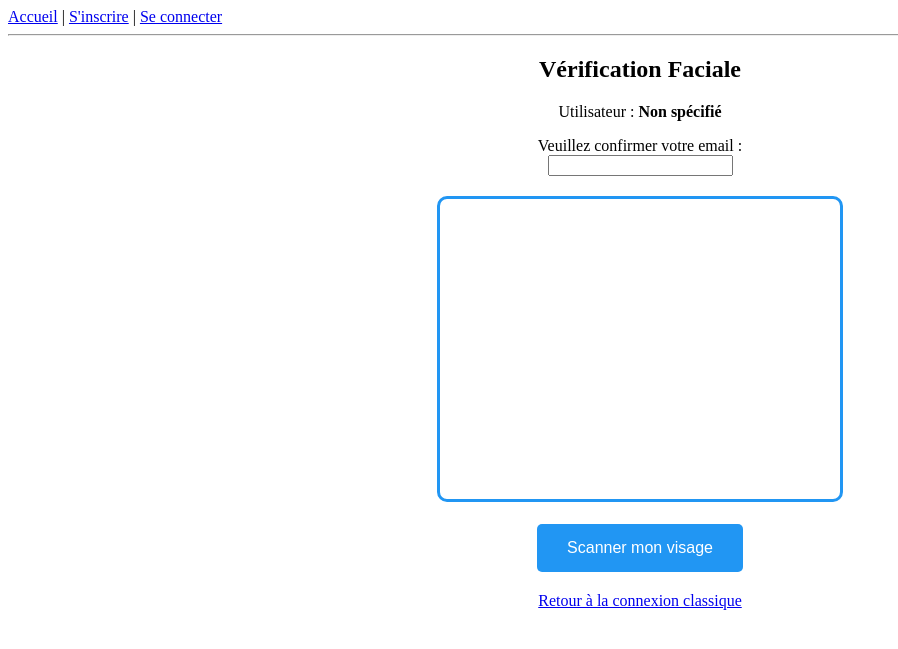
After one commit to Serpiel/FaceID_Web-App, a Flask app: page /login/face_step in a window 1280 px wide. The commit adds this page. Shown: the top 649 px of the page, without its empty margins (0-898 px from the left). Run offline with Flask 3, Linux system fonts and the light colour scheme.

Commit message:
Upgrade on the face auth + add a folder base

```diff
--- a/app.py
+++ b/app.py
@@ -78,13 +78,10 @@ def login():
             flash("Veuillez remplir tous les champs.", "error")
             return redirect(url_for('login'))
 
-        # 1. Chercher l'utilisateur dans la base de données
         response = users_table.get_item(Key={'email': email})
         user = response.get('Item')
 
-        # 2. Vérifier si l'utilisateur existe ET si le mot de passe correspond au hash
         if user and check_password_hash(user['password'], password):
-            # 3. Créer la session utilisateur
             session['user_email'] = user['email']
             flash("Connexion réussie !", "success")
             return redirect(url_for('index'))
@@ -92,8 +89,19 @@ def login():
             flash("Email ou mot de passe incorrect.", "error")
             return redirect(url_for('login'))
 
-    # Afficher le formulaire si c'est une requête GET
     return render_template('login.html')
+
+@app.route('/login/face_step')
+def login_face_page():
+    email = request.args.get('email', '')
+    return render_template('login_face.html', email=email)
+
+# --- ROUTE : TRAITEMENT IA (Toujours la même) ---
+@app.route('/login/face', methods=['POST'])
+def login_face_api():
+    data = request.get_json()
+    email = data.get('email')
+    photo_live_b64 = data.get('photo_base64')
 
 # --- ROUTE : DÉCONNEXION ---
 @app.route('/logout')
--- /dev/null
+++ b/templates/login_face.html
@@ -0,0 +1,35 @@
+{% extends "base.html" %}
+
+{% block content %}
+    <div style="text-align: center;">
+        <h2>Vérification Faciale</h2>
+        <p>Utilisateur : <strong>{{ email if email else "Non spécifié" }}</strong></p>
+
+        {% if not email %}
+            <div style="margin-bottom: 20px;">
+                <label>Veuillez confirmer votre email :</label><br>
+                <input type="email" id="face_email" value="{{ email }}" required>
+            </div>
+        {% else %}
+            <input type="hidden" id="face_email" value="{{ email }}">
+        {% endif %}
+
+        <div style="position: relative; display: inline-block;">
+            <video id="video" width="400" height="300" autoplay playsinline style="border-radius: 10px; border: 3px solid #2196F3;"></video>
+            <canvas id="canvas" width="400" height="300" style="display:none;"></canvas>
+        </div>
+
+        <br><br>
+        <button id="capture_btn" style="padding: 15px 30px; font-size: 16px; cursor: pointer; background-color: #2196F3; color: white; border: none; border-radius: 5px;">
+            Scanner mon visage
+        </button>
+
+        <p id="status_msg" style="margin-top: 20px; font-weight: bold;"></p>
+        <a href="{{ url_for('login') }}">Retour à la connexion classique</a>
+    </div>
+
+    <script>
+        // Logique JS identique à la précédente pour capturer et envoyer via fetch()
+        // ... (getUserMedia, capture du canvas, fetch vers '/login/face')
+    </script>
+{% endblock %}
```
Also changed, not shown: templates/login.html (+16 -1 lines), static/faces/75749bed20e94fce80d12c7296e1b1e3.jpg (added), 2 other files.
